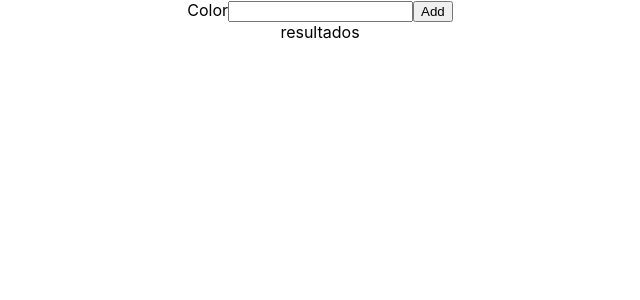
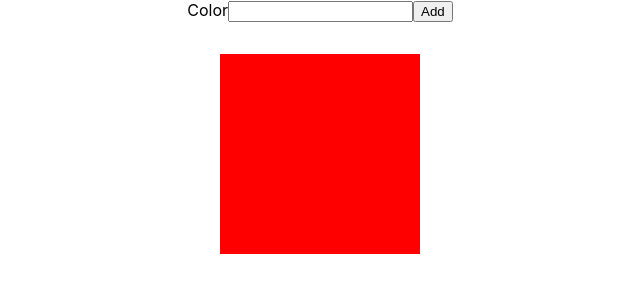
Before and after one commit to StefanoQuiroz/REACT-MERN-REVIEW, a React (Create React App) app in the folder asignments/box-generator/: page / in a window 1280 px wide. Shown: the top 300 px of the page, without its empty margins (320-960 px from the left). Built offline with nearby package versions, Linux system fonts and the light colour scheme.

Commit message:
Added color property in the object

```diff
--- a/asignments/box-generator/src/components/Box.jsx
+++ b/asignments/box-generator/src/components/Box.jsx
@@ -1,18 +1,51 @@
-import React from 'react';
+import React, { useState } from 'react';
+import styled from 'styled-components';
+
+const StyledDiv = styled.div`
+    display: flex;
+    flex-wrap: wrap;
+    flex-direction: row;
+    justify-content: center;
+    align-items: center;
+    margin: 2rem auto;
+    width: 200px;
+    height: 200px;
+    background-color: ${ color => color.newColor || "red"};
+`;
 
 const Box = () => {
     //manage the states
+    const [state, setState] = useState({
+        color: ""
+    })
+
+    const onChange = (event) => {
+        const {name, value} = event.target;
+        setState({
+            ...state,
+            [name]: value
+        })
+    }
+
+    const onSubmit = (event) => {
+        event.preventDefault();
+        //si no aplico el setState cambiandole otro key y qye reciba el state.color, este se cambia automaticamente con el onChange sin necesidad del onSubmit (hacer click en el botón)
+        setState({
+            colors: state.color
+        })
+    }
+
     return (
         <div className="container">
-            <form>
+            <form onSubmit={onSubmit}>
                 <div className="row">
                     <label htmlFor="color">Color</label>
-                    <input type="text" id="color"/>
+                    <input type="text" id="color" name="color" value={state.color} onChange={onChange}/>
                     <button type="submit">Add</button>
                 </div>
             </form>
             <div className="results">
-                resultados
+                <StyledDiv newColor={state.colors}/>
             </div>
         </div>
     );
```
